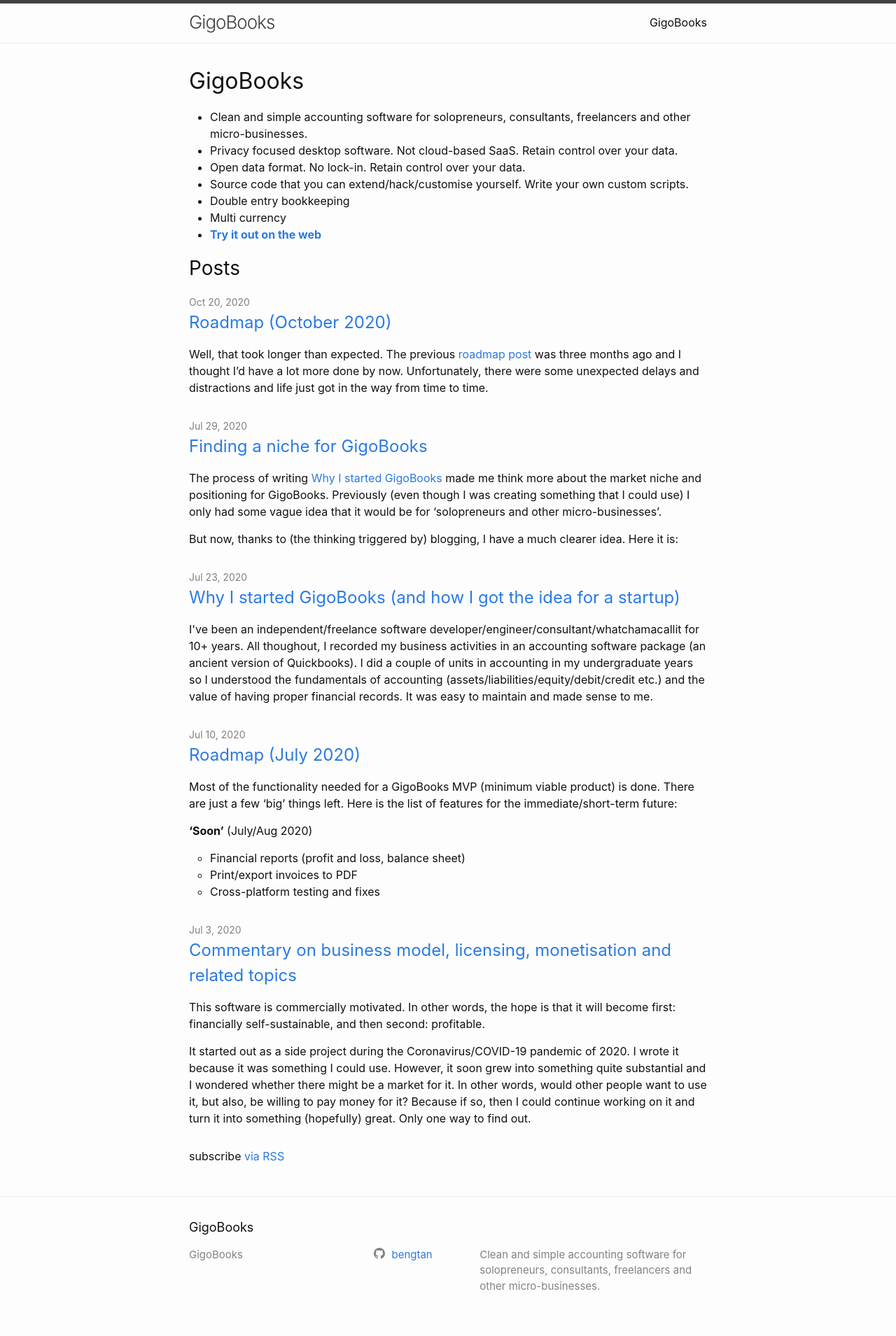
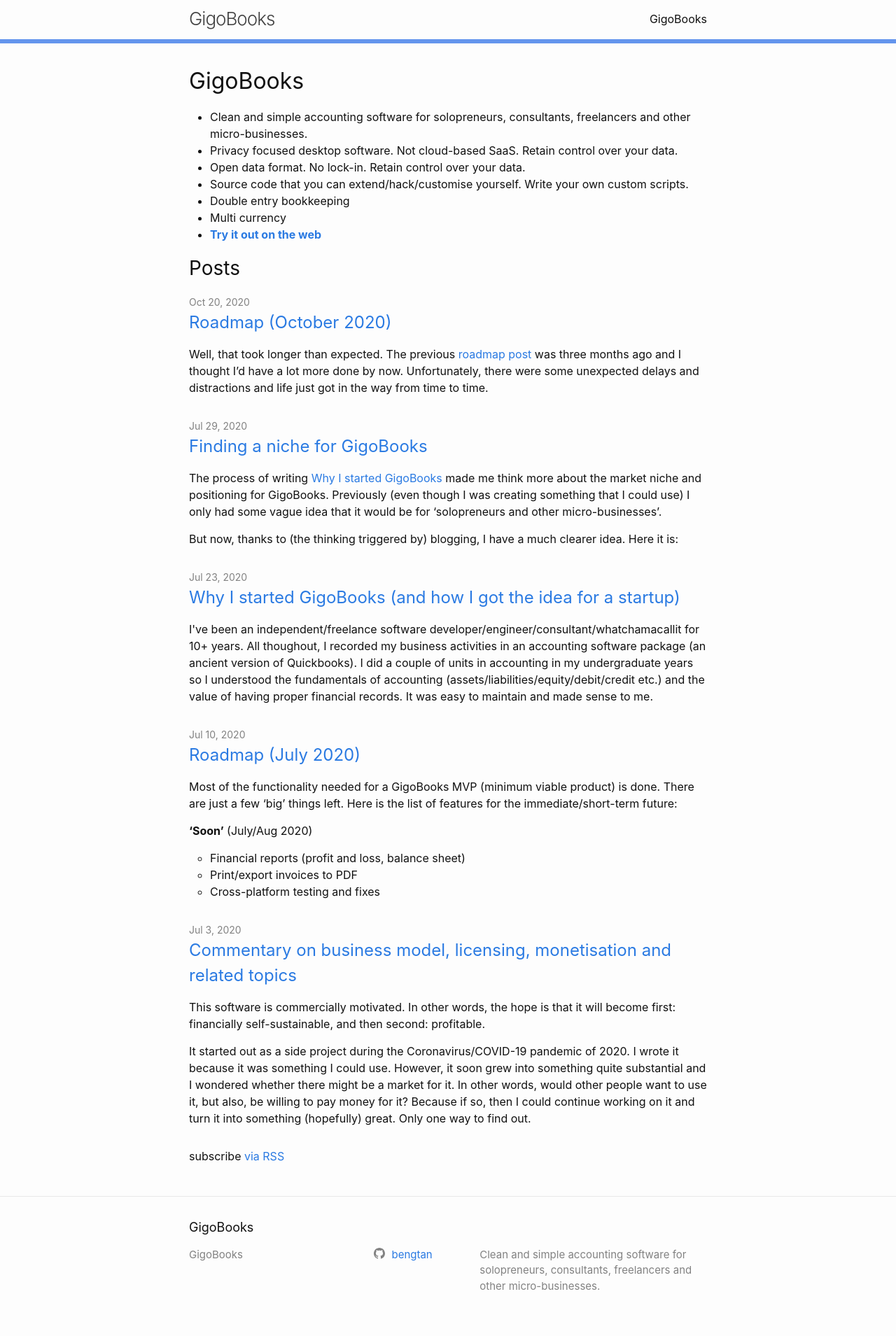
Before and after one commit to gigobooks/gigobooks.github.io, a Jekyll site: the page built from index.md, in a window 1280 px wide. Shown: the whole page at 70% size. Built offline with Jekyll 4.4.1, drawn with Linux system fonts in a browser that asks for light colours.

Commit message:
Add vendor.scss.

```diff
--- /dev/null
+++ b/_sass/vendor.scss
@@ -0,0 +1,4 @@
+.site-header {
+  border-top: none;
+  border-bottom: 6px solid cornflowerblue;
+}
--- a/assets/main.scss
+++ b/assets/main.scss
@@ -3,3 +3,4 @@
 ---
 
 @import "minima";
+@import "vendor";
```
